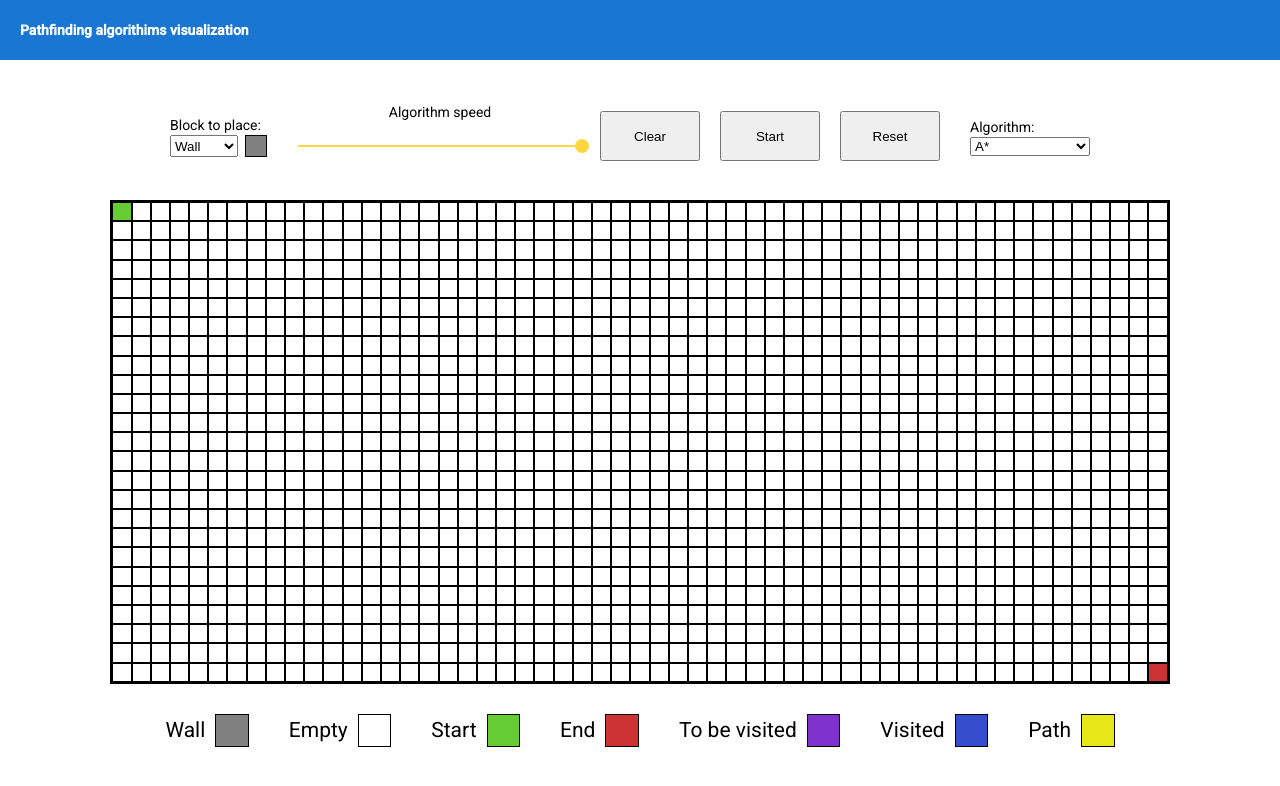
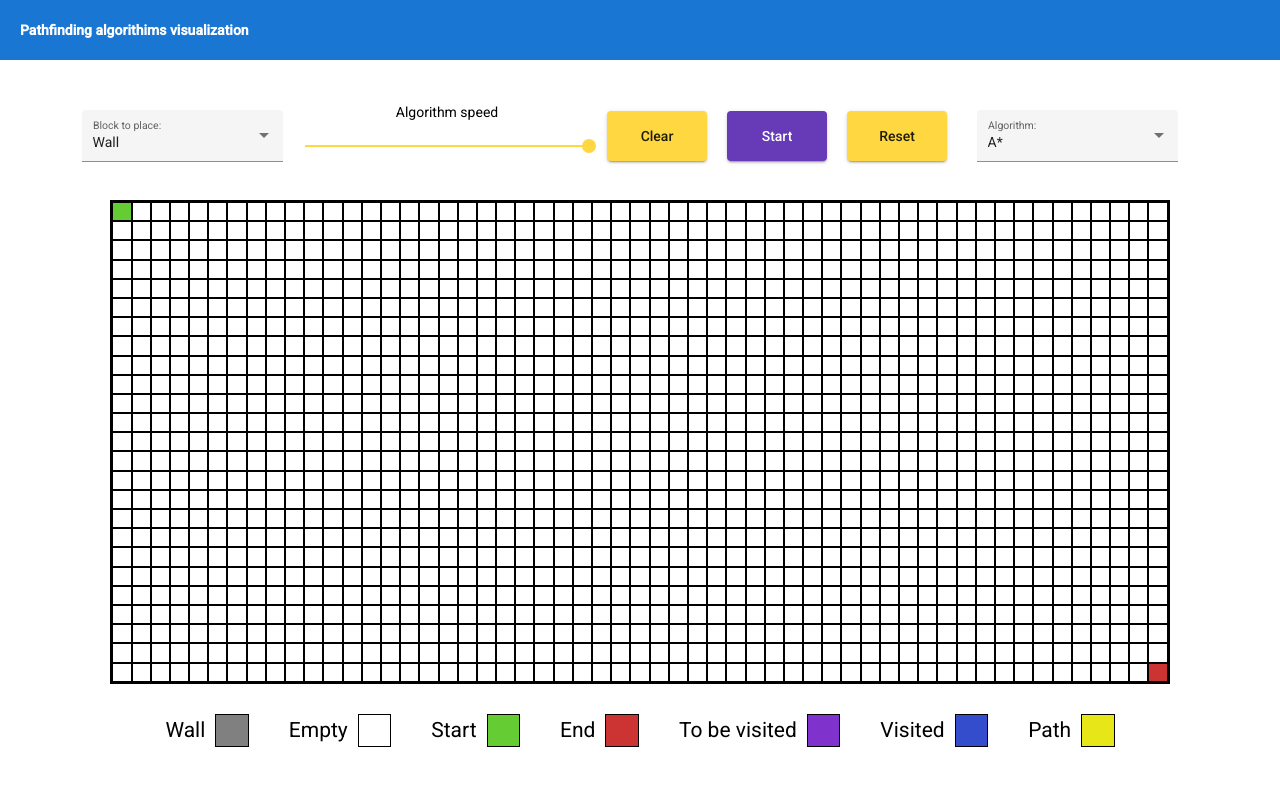
Before and after one commit to AdamZych333/Pathfinding-visualization, an Angular app: page / in a window 1280 px wide. Shown: the top 786 px of the page. Built offline with nearby package versions, Linux system fonts and the light colour scheme.

Commit message:
changed ui style

```diff
--- a/src/app/app.module.ts
+++ b/src/app/app.module.ts
@@ -2,6 +2,9 @@ import { NgModule } from '@angular/core';
 import { BrowserModule } from '@angular/platform-browser';
 import { FormsModule } from '@angular/forms';
 import {MatSliderModule} from '@angular/material/slider';
+import {MatButtonModule} from '@angular/material/button';
+import {MatSelectModule} from '@angular/material/select';
+import {MatFormFieldModule} from '@angular/material/form-field';
 
 import { AppRoutingModule } from './app-routing.module';
 import { AppComponent } from './app.component';
@@ -27,6 +30,9 @@ import { DescriptionComponent } from './description/description.component';
     FormsModule,
     BrowserAnimationsModule,
     MatSliderModule,
+    MatButtonModule,
+    MatSelectModule,
+    MatFormFieldModule,
   ],
   providers: [],
   bootstrap: [AppComponent]
--- a/src/app/options/options.component.html
+++ b/src/app/options/options.component.html
@@ -1,16 +1,17 @@
 <div class="menu">
-    <div class="placeables">
-        <label for="placeables">Block to place:</label>
-        <select name="placeables" [(ngModel)]="settingsService.selectedPlaceable">
-            <option *ngFor="let placeable of placeables" [ngValue]="placeable">
+    <mat-form-field class="placeables" appearance="fill">
+        <mat-label for="placeables">Block to place:</mat-label>
+        <mat-select name="placeables" [(ngModel)]="settingsService.selectedPlaceable">
+            <mat-option *ngFor="let placeable of placeables" [value]="placeable">
                 {{placeable.viewValue}}
-            </option>
-        </select>
-        <div class="type" [style.background-color]="settingsService.selectedPlaceable.type"></div>
-    </div>
+                <div class="type" [style.background-color]="settingsService.selectedPlaceable.type"></div>
+            </mat-option>
+        </mat-select>
+    </mat-form-field>
     <div class="delay">
         <div class="delay-label">Algorithm speed</div>
         <mat-slider
+        color="accent"
         (input)="onSliderChange($event)"
         thumbLabel
         step="1"
@@ -20,15 +21,15 @@
         aria-label="units">
     </mat-slider>
     </div>
-    <button class="clear-btn" (click)="onClearClick()" [disabled]="algorithmsService.running">Clear</button>
-    <button class="start-btn" (click)="onStartClick()">Start</button>
-    <button class="reset-btn" (click)="onResetClick()">Reset</button>
-    <div class="algorithms">
-        <label for="algorithms">Algorithm:</label>
-        <select name="algorithms" [(ngModel)]="selectedAlgorithm" (ngModelChange)="onAlgorithmChange()">
-            <option *ngFor="let algorithm of algorithms" [ngValue]="algorithm">
+    <button mat-raised-button color="accent" class="clear-btn" (click)="onClearClick()" [disabled]="algorithmsService.running">Clear</button>
+    <button mat-raised-button color="primary" class="start-btn" (click)="onStartClick()">Start</button>
+    <button mat-raised-button color="accent" class="reset-btn" (click)="onResetClick()">Reset</button>
+    <mat-form-field class="algorithms" appearance="fill">
+        <mat-label for="algorithms">Algorithm:</mat-label>
+        <mat-select name="algorithms" [(ngModel)]="selectedAlgorithm" (ngModelChange)="onAlgorithmChange()">
+            <mat-option *ngFor="let algorithm of algorithms" [value]="algorithm">
                 {{algorithm.viewValue}}
-            </option>
-        </select>
-    </div>
+            </mat-option>
+        </mat-select>
+    </mat-form-field>
 </div>
--- a/src/app/options/options.component.sass
+++ b/src/app/options/options.component.sass
@@ -6,7 +6,6 @@
     margin: 20px 0
 
 .placeables
-    width: 120px
     display: grid
     grid-template-columns: auto auto auto
     gap: 0 7px
@@ -36,6 +35,11 @@ button
 
 .algorithms
     margin: 0 20px
-    width: 120px
     display: flex
     flex-direction: column
+
+::ng-deep .mat-form-field-wrapper
+    padding-bottom: 0
+
+::ng-deep .mat-form-field-underline
+    bottom: 0
```
